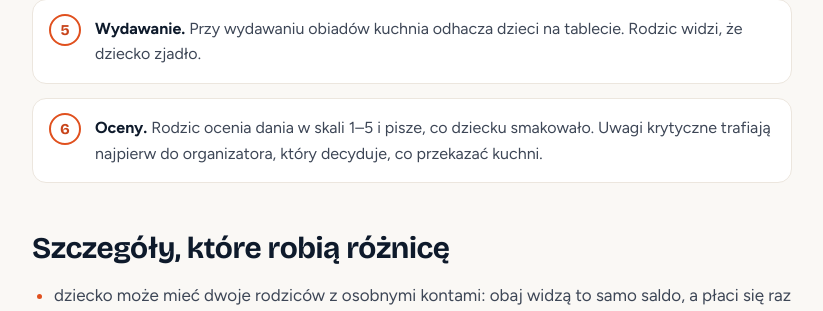
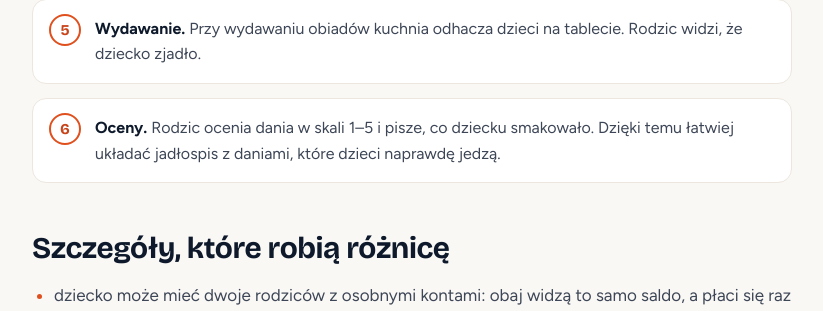
Before and after one commit to zbigniew-szafranski/NexusLab, a Django app: page /realizacje/zamawianie-posilkow/ in a window 1280 px wide. Shown: the part 2729-3040 px from the top of the page, without its empty margins (228-1051 px from the left). Run offline with Django 5.2, Linux system fonts and the light colour scheme; parts of the project's set-up code (start-up, migrations or seed data) failed here and were passed over; some libraries are stand-ins or nearby versions.

Commit message:
website: meal case study, simplify ratings step
Co-Authored-By: Claude Opus 5.5 <noreply@anthropic.com>
Claude-Session: https://claude.ai/code/session_011ZCrKapVctDY74C5jgF8Ji

```diff
--- a/templates/website/case_posilki.html
+++ b/templates/website/case_posilki.html
@@ -109,7 +109,7 @@
                     <li><b>Saldo.</b> Rodzic wpłaca gotówkę w&nbsp;kuchni, a&nbsp;kuchnia wpisuje kwotę. Każdy zamówiony posiłek odlicza się automatycznie. Przy niskim saldzie rodzic widzi ostrzeżenie i&nbsp;dostaje maila.</li>
                     <li><b>Porcje.</b> Kuchnia widzi, ile czego przygotować na dany dzień, bez liczenia ręcznie.</li>
                     <li><b>Wydawanie.</b> Przy wydawaniu obiadów kuchnia odhacza dzieci na tablecie. Rodzic widzi, że dziecko zjadło.</li>
-                    <li><b>Oceny.</b> Rodzic ocenia dania w&nbsp;skali 1–5 i&nbsp;pisze, co dziecku smakowało. Uwagi krytyczne trafiają najpierw do organizatora, który decyduje, co przekazać kuchni.</li>
+                    <li><b>Oceny.</b> Rodzic ocenia dania w&nbsp;skali 1–5 i&nbsp;pisze, co dziecku smakowało. Dzięki temu łatwiej układać jadłospis z&nbsp;daniami, które dzieci naprawdę jedzą.</li>
                 </ol>
             </section>
 
```
